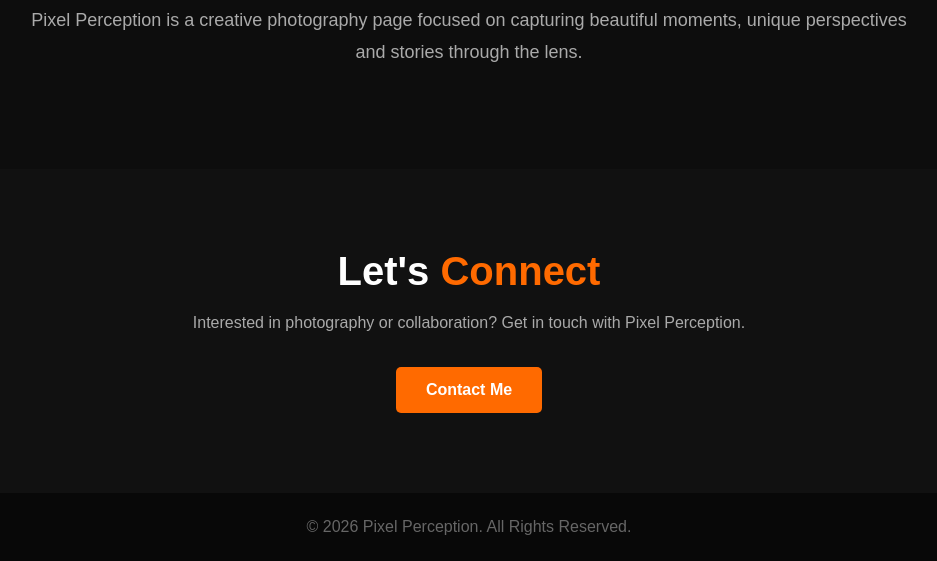
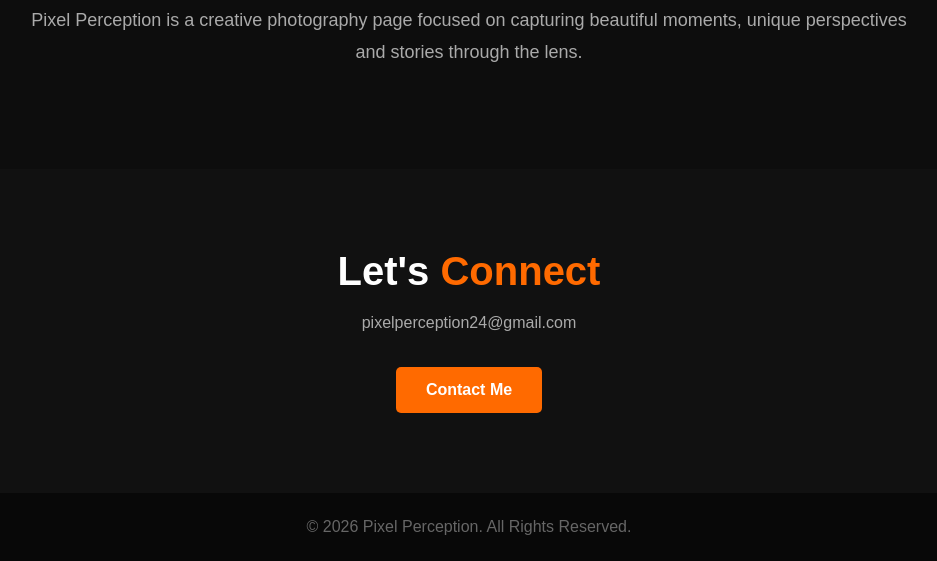
Before and after one commit to Vidul-03/pixel-perception, a plain HTML site: page index.html in a window 1280 px wide. Shown: the part 1836-2397 px from the top of the page, without its empty margins (171-1108 px from the left). Drawn offline with Linux system fonts and the light colour scheme.

Commit message:
Add files via upload

```diff
--- a/index.html
+++ b/index.html
@@ -272,11 +272,10 @@
         <h2>Let's <span>Connect</span></h2>
 
         <p>
-            Interested in photography or collaboration?
-            Get in touch with Pixel Perception.
+            pixelperception24@gmail.com
         </p>
 
-        <a href="mailto:pixelperception@example.com" class="btn">
+        <a href="mailto:pixelperception24@gmail.com" class="btn">
             Contact Me
         </a>
 
```
